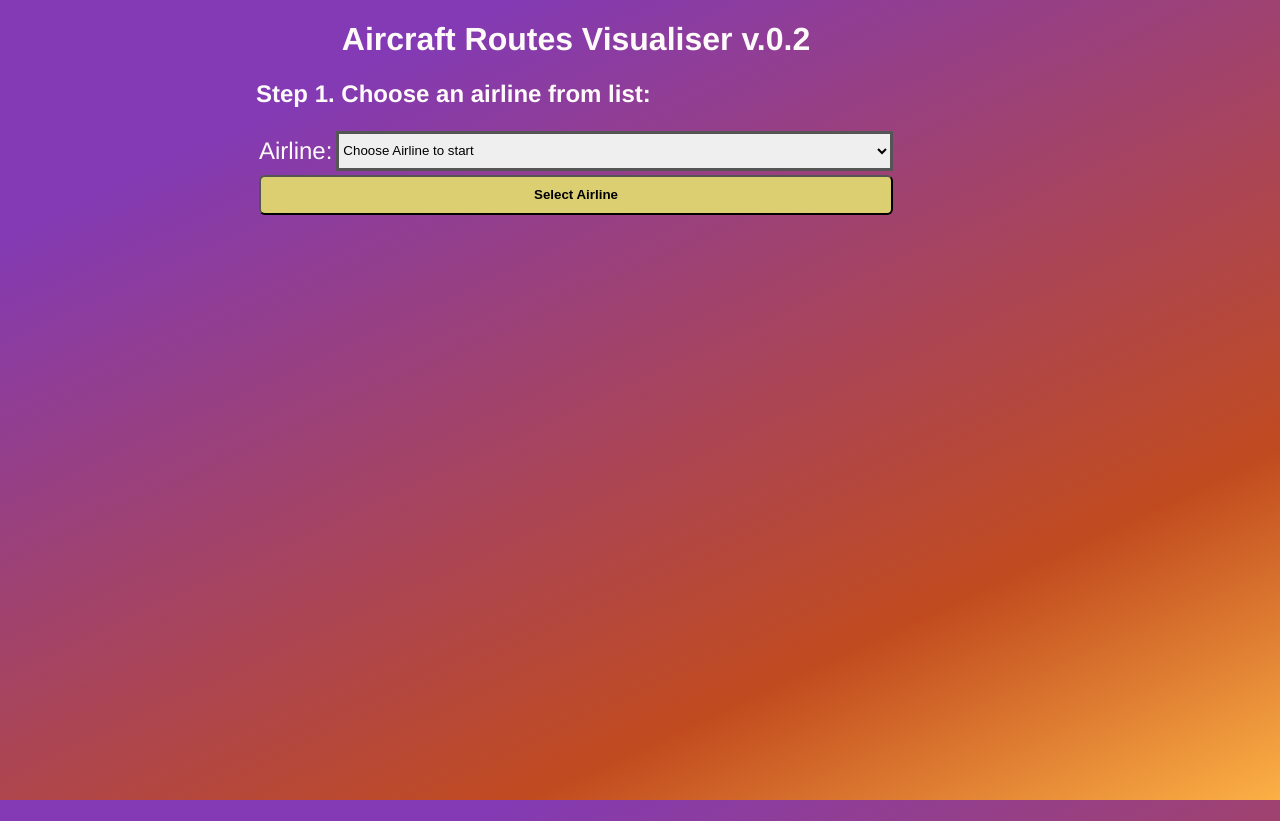
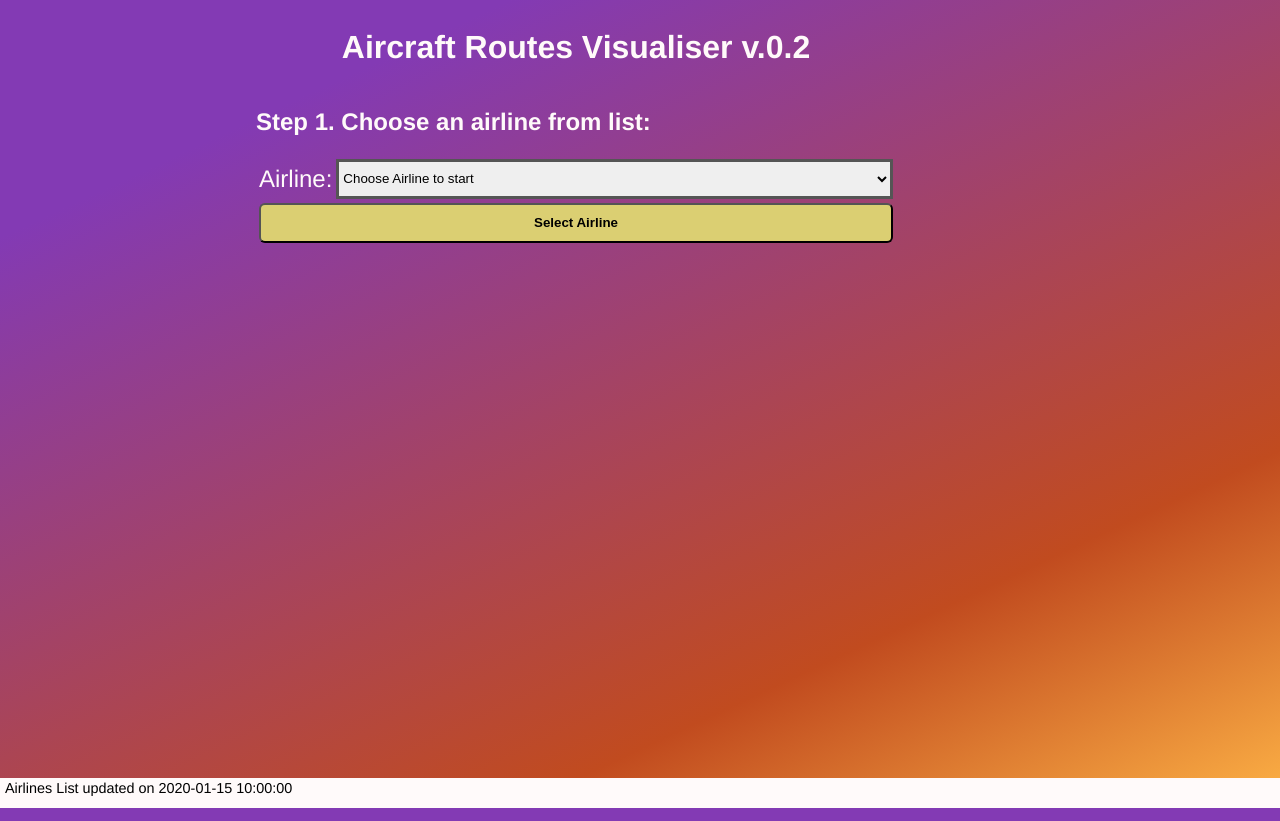
Before and after one commit to d31337ed/GetAircraftRoutes, a Flask app: template templates/index.html in a window 1280 px wide. Run offline with Flask 2, Linux system fonts and the light colour scheme; the template is opened without the code that fills it: most values are stand-ins (such as "Sample title", 1, 10 or a date in 2020).

Commit message:
Added Airlines List Update timestamp to footer.

```diff
--- a/index.py
+++ b/index.py
@@ -1,11 +1,13 @@
 import json
 import operator
+import os
 from functools import reduce
 from flask import Flask, render_template, request, redirect, url_for
 from getAircraftHistory import get_history
 from getAircraftRegs import get_regs
-from getAirlinesList import get_airlines
+# from getAirlinesList import get_airlines
 from getFleet import get_fleet
+from datetime import datetime
 
 app = Flask(__name__, template_folder='templates')
 
@@ -15,6 +17,8 @@ def index():
     # airlines = get_airlines()
     airlines = json.load(open("airlines.json"))
     airline_titles = list(airlines.keys())
+    raw_update_timestamp = os.path.getmtime("airlines.json")
+    list_timestamp = datetime.fromtimestamp(raw_update_timestamp).strftime('%Y-%m-%d %H:%M:%S')
     if request.method == "POST":
         # reading inputs
         chosen_airline = request.form.get("airline")
@@ -45,7 +49,9 @@ def index():
                                fleet=fleet,
                                LinkText="Click here to plot map")
 
-    return render_template("index.html", airline_titles=airline_titles)
+    return render_template("index.html",
+                           airline_titles=airline_titles,
+                           allist_timestamp=list_timestamp)
 
 
 if __name__ == '__main__':
--- a/static/styles.css
+++ b/static/styles.css
@@ -10,6 +10,9 @@ body {
     margin-left: 20%;
     margin-right: 30%;
     height: 100%;
+    min-height: 100vh;
+    display: flex;
+    flex-direction: column;
 }
 
 h1 {
@@ -90,3 +93,17 @@ table td{
 table td:last-child{
     width: 100%;
 }
+
+.site-footer {
+    height: 30px;
+    margin-left: -40%;
+    margin-right: -60%;
+    margin-top: auto;
+    background-color: #FFFAFA;
+}
+
+.timestamp {
+    font-family: "Helvetica Neue", serif; font-size: 0.9em;
+    padding-left: 5px;
+    vertical-align: middle;
+}
--- a/templates/index.html
+++ b/templates/index.html
@@ -27,5 +27,8 @@
     </tbody>
     </table>
     </form>
+    <footer class="site-footer">
+        <span class="timestamp">Airlines List updated on {{allist_timestamp}}</span>
+    </footer>
 </body>
 </html>
```
